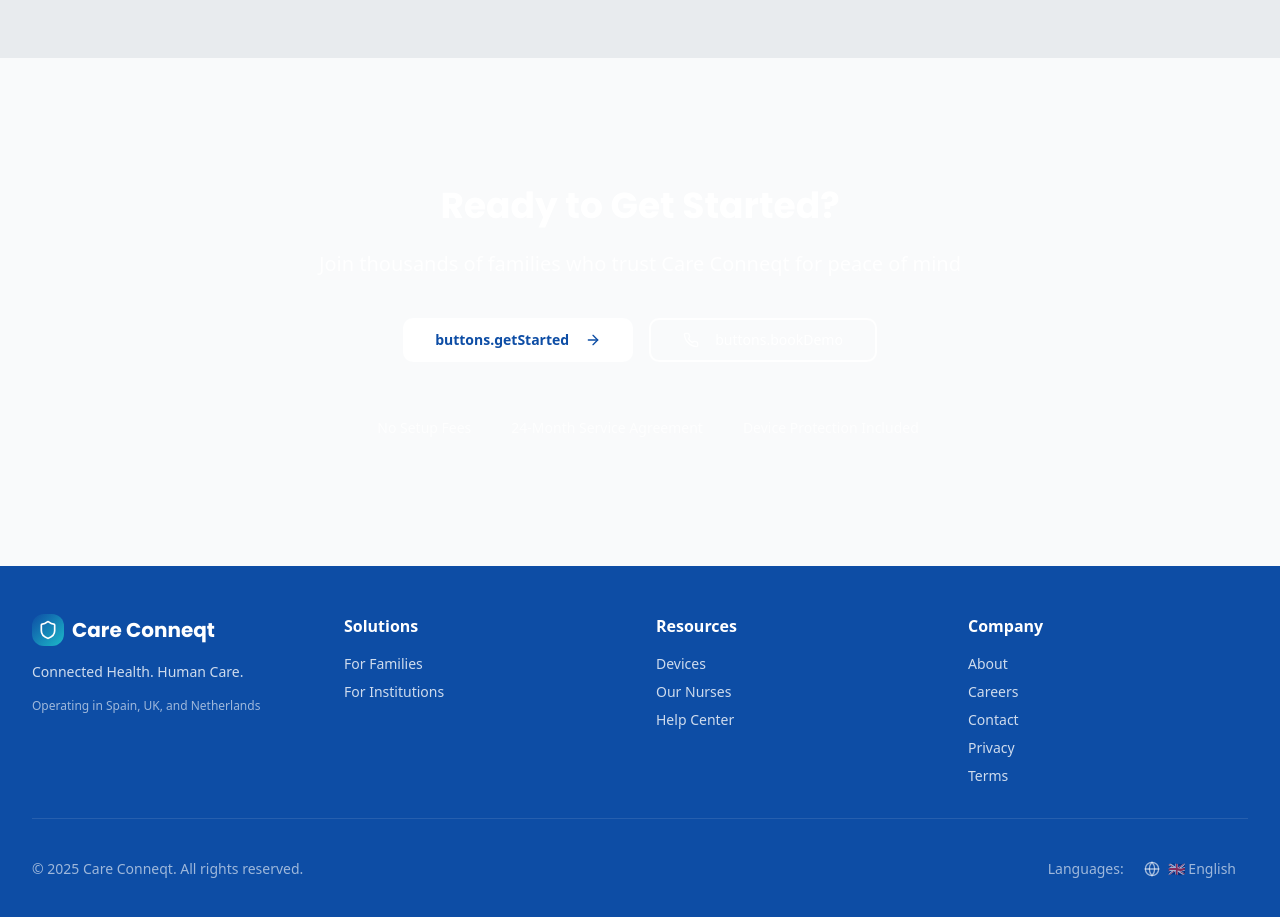
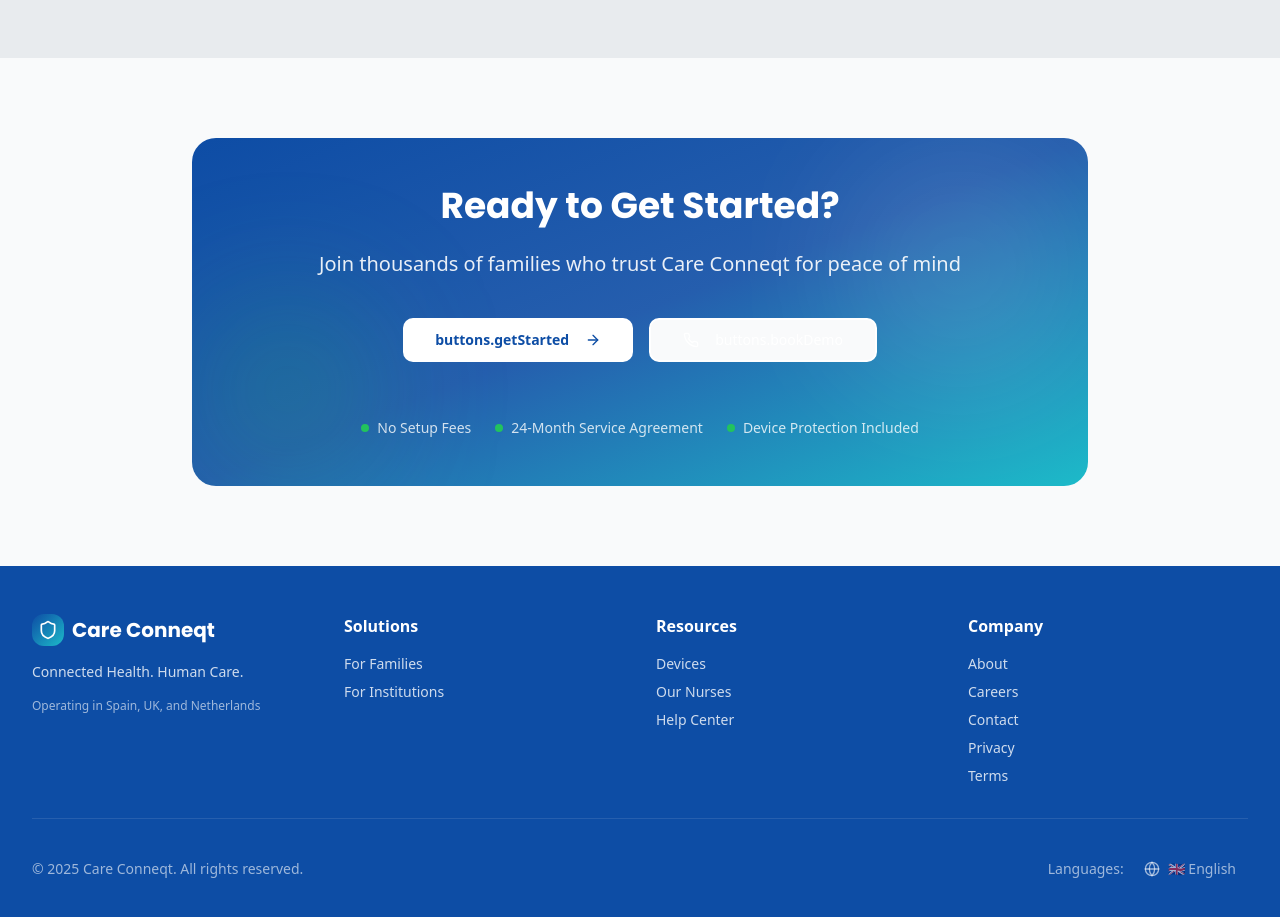
Before and after one commit to LeeSpain/care-conneqt, a React (Vite) app: page / in a window 1280 px wide. Shown: the part 5360-6277 px from the top of the page. Built offline with nearby package versions, Linux system fonts and the light colour scheme.

Commit message:
Fix: Homepage "Ready to Get Started?" text visibility

```diff
--- a/src/components/CTASection.tsx
+++ b/src/components/CTASection.tsx
@@ -9,9 +9,9 @@ export const CTASection = () => {
     <section className="py-20">
       <div className="container mx-auto px-4 sm:px-6 lg:px-8">
         <div className="max-w-4xl mx-auto">
-          <div className="relative overflow-hidden rounded-3xl bg-gradient-to-br from-deep-blue via-primary to-secondary p-12 text-white">
+          <div className="relative overflow-hidden rounded-3xl bg-gradient-to-br from-primary via-primary/90 to-secondary p-12 text-white">
             <div className="absolute top-0 right-0 w-64 h-64 bg-white/10 rounded-full blur-3xl" />
-            <div className="absolute bottom-0 left-0 w-48 h-48 bg-emerald-green/20 rounded-full blur-3xl" />
+            <div className="absolute bottom-0 left-0 w-48 h-48 bg-success/20 rounded-full blur-3xl" />
 
             <div className="relative text-center space-y-6">
               <h2 className="text-4xl font-bold font-['Poppins']">
@@ -44,15 +44,15 @@ export const CTASection = () => {
 
               <div className="pt-8 flex flex-col sm:flex-row items-center justify-center gap-6 text-sm text-white/80">
                 <div className="flex items-center gap-2">
-                  <div className="h-2 w-2 rounded-full bg-emerald-green" />
+                  <div className="h-2 w-2 rounded-full bg-success" />
                   {t('hero.benefits.noSetup')}
                 </div>
                 <div className="flex items-center gap-2">
-                  <div className="h-2 w-2 rounded-full bg-emerald-green" />
+                  <div className="h-2 w-2 rounded-full bg-success" />
                   {t('hero.benefits.agreement')}
                 </div>
                 <div className="flex items-center gap-2">
-                  <div className="h-2 w-2 rounded-full bg-emerald-green" />
+                  <div className="h-2 w-2 rounded-full bg-success" />
                   {t('hero.benefits.protection')}
                 </div>
               </div>
```
